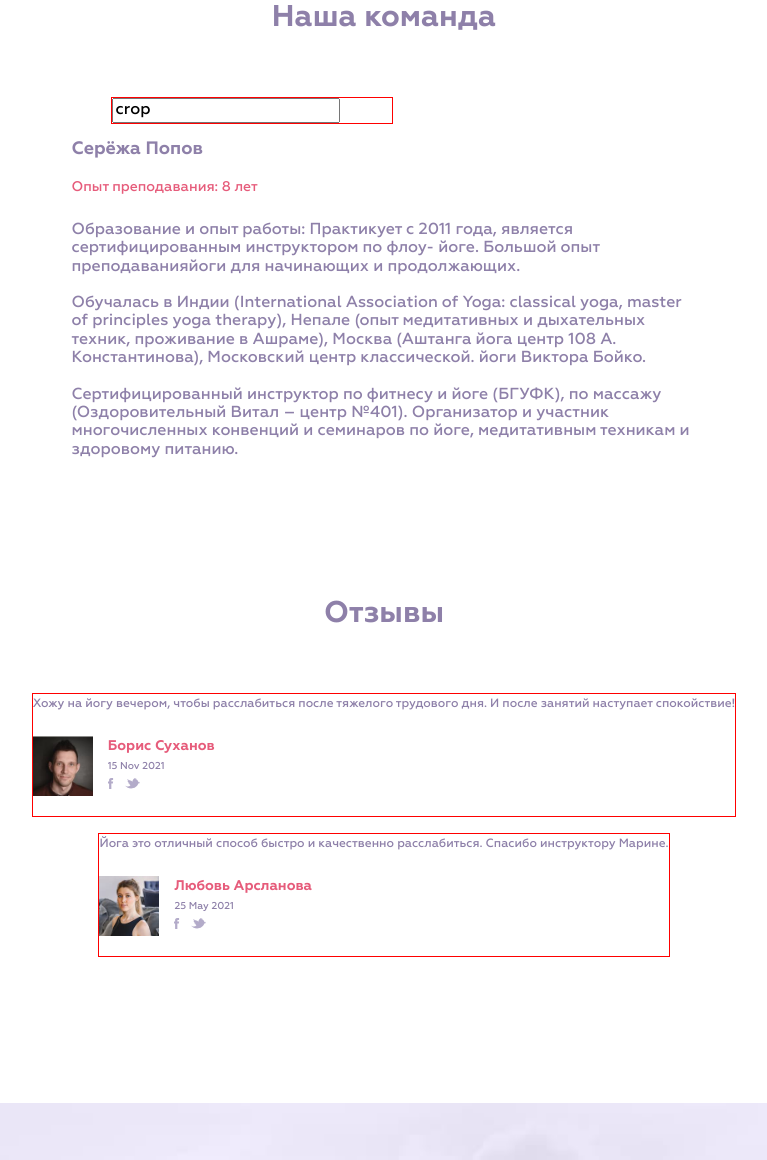
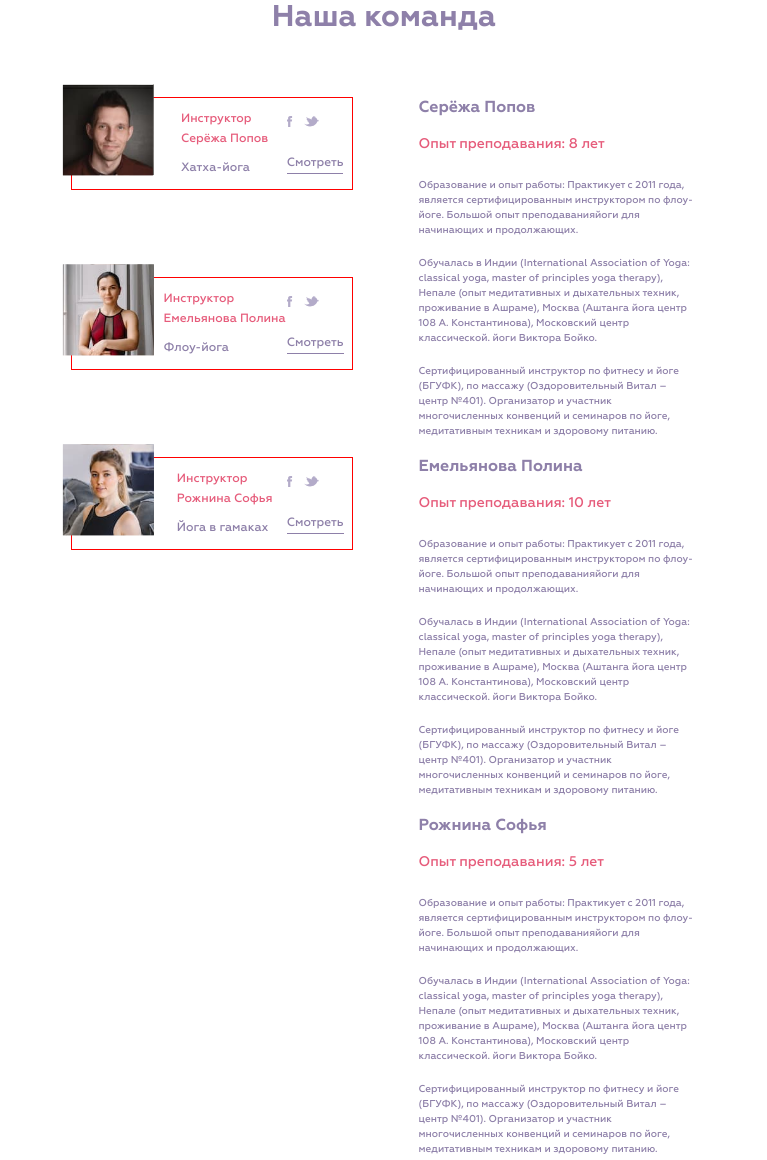
Before and after one commit to katarsis09/yoga, a website: page index.html in a window 1280 px wide. Shown: the part 1689-2849 px from the top of the page, without its empty margins (256-1023 px from the left). Drawn offline with Linux system fonts and the light colour scheme; files whose address does not match are found by name.

Commit message:
section-about

```diff
--- a/index.html
+++ b/index.html
@@ -174,36 +174,9 @@
       </section>
       <section class="about section__about">
         <h2 class="section__title">Наша команда</h2>
-
-
-        <ul class="about__list">
+        <div class="about__cards">
+          <ul class="about__list list-reset">
             <li class="about__item">
-            <input type="text" type="radio" name="upload" value="crop" id="upload__crop">
-          </li>
-
-
-
-
-
-        </ul>
-
-
-
-
-
-
-
-
-
-
-
-
-
-
-
-
-        <!-- <div class="about__description">
-          <div class="about__item">
               <img src="./img/teacher.jpg" class="about__photo about__popov" alt="Фото инструктора Сергей Попов">
               <div class="about__descr">
                 <p class="about__prof">Инструктор</p>
@@ -227,24 +200,13 @@
                     </a>
                   </li>
                 </ul>
-              <a href="#" class="about__link">Смотреть</a>
-            </div>
+                <label class="about__label about__label--popov" for="about__popov">Смотреть</label>
               </div>
 
-          <div class="about__info">
-            <h3 class="about__fullname">Серёжа Попов</h3>
-            <p class="about__experience">Опыт преподавания: 8 лет</p>
-            <p class="about__work">
-              Образование и опыт работы: Практикует с 2011 года, является сертифицированным инструктором по флоу- йоге. Большой опыт преподаванияйоги для начинающих и продолжающих. </p>
-            <p class="about__work">
-              Обучалась в Индии (International Association of Yoga: classical yoga, master of principles yoga therapy), Непале (опыт медитативных и дыхательных техник, проживание в Ашраме), Москва (Аштанга йога центр 108 А. Константинова), Московский центр классической.
-              йоги Виктора Бойко. </p>
-            <p class="about__work">
-              Сертифицированный инструктор по фитнесу и йоге (БГУФК), по массажу (Оздоровительный Витал – центр №401). Организатор и участник многочисленных конвенций и семинаров по йоге, медитативным техникам и здоровому питанию.
-            </p>
-          </div>
 
-          <div class="about__item">
+
+            </li>
+            <li class="about__item">
               <img src="./img/emelyanova.jpg" class="about__photo about__emelyanova" alt="Фото инструктора Емельянова Полина">
               <div class="about__descr">
                 <p class="about__prof">Инструктор</p>
@@ -268,11 +230,45 @@
                     </a>
                   </li>
                 </ul>
-              <a href="#" class="about__link">Смотреть</a>
-            </div>
+
+                <label class="about__label about__label--emelyanova" for="about__emelyanova">Смотреть</label>
               </div>
 
-          <div class="about__info">
+            </li>
+            <li class="about__item">
+              <img src="./img/ronjina.jpg" class="about__photo about__rojnina" alt="Фото инструктора Рожнина Софья">
+              <div class="about__descr">
+                <p class="about__prof">Инструктор</p>
+                  <p class="about__name">Рожнина Софья</p>
+                  <p class="about__lesson">Йога в гамаках</p>
+              </div>
+              <div class="about__teacher">
+                <ul class="about__social list-reset">
+                  <li class="about__contact">
+                    <a href="#" class="aboot__messager">
+                      <svg width="6" height="11" viewBox="0 0 6 11" fill="none" xmlns="http://www.w3.org/2000/svg">
+                      <path d="M1.09903 2.1101C1.09903 2.38467 1.09903 3.61019 1.09903 3.61019H0V5.44451H1.09903V10.8954H3.35667V5.44466H4.87165C4.87165 5.44466 5.01354 4.56512 5.08231 3.60343C4.88513 3.60343 3.36521 3.60343 3.36521 3.60343C3.36521 3.60343 3.36521 2.53628 3.36521 2.34923C3.36521 2.16178 3.61136 1.90963 3.85465 1.90963C4.09748 1.90963 4.61 1.90963 5.08469 1.90963C5.08469 1.65988 5.08469 0.796959 5.08469 6.55242e-09C4.45099 6.55242e-09 3.73004 6.55242e-09 3.41225 6.55242e-09C1.04322 -0.000126652 1.09903 1.83601 1.09903 2.1101Z" fill="#8B7EAC" fill-opacity="0.65"/>
+                      </svg>
+                    </a>
+                  </li>
+                  <li class="about__contact">
+                    <a href="#" class="aboot__messager">
+                      <svg width="16" height="11" viewBox="0 0 16 11" fill="none" xmlns="http://www.w3.org/2000/svg">
+                        <path d="M13.3758 4.62004C14.223 4.55015 14.7977 4.16499 15.0189 3.6424C14.7133 3.83013 13.7646 4.03481 13.2406 3.83988C13.215 3.71678 13.1863 3.59986 13.1581 3.49429C12.7589 2.02838 11.392 0.847392 9.95978 0.990062C10.0757 0.943277 10.1932 0.899718 10.3104 0.860614C10.468 0.804149 11.393 0.653658 11.2473 0.32718C11.1245 0.0400164 9.99446 0.544201 9.78168 0.6101C10.0626 0.504465 10.5271 0.322761 10.5769 0C10.1465 0.0590249 9.7241 0.262473 9.39768 0.5583C9.51552 0.431447 9.60492 0.276853 9.6239 0.110475C8.47614 0.84371 7.80567 2.32196 7.26308 3.75592C6.83703 3.34303 6.45941 3.01788 6.12065 2.83734C5.17031 2.32772 4.03402 1.796 2.25031 1.13385C2.19556 1.724 2.54218 2.50868 3.54095 3.03051C3.32456 3.00154 2.92884 3.06618 2.61235 3.14197C2.74124 3.81803 3.16217 4.37504 4.30172 4.64438C3.78094 4.67875 3.5118 4.79726 3.26788 5.05268C3.50507 5.52288 4.08386 6.07627 5.12503 5.96268C3.96746 6.4616 4.65304 7.38555 5.59496 7.24776C3.98811 8.90744 1.45474 8.78546 0 7.3973C3.79823 12.5728 12.0547 10.4581 13.2851 5.47308C14.207 5.48094 14.7489 5.15376 15.085 4.79305C14.5538 4.88318 13.784 4.79003 13.3758 4.62004Z" fill="#8B7EAC" fill-opacity="0.65"/>
+                      </svg>
+                    </a>
+                  </li>
+                </ul>
+
+                <label class="about__label about__label--rojnina" for="about__rojnina">Смотреть</label>
+              </div>
+
+            </li>
+          </ul>
+
+          <div class="about__slides">
+            <input type="radio" name="about__radiobtn"  id="about__popov" class="about__radio about__radio--popov">
+            <div class="about__info about__info--popov">
               <h3 class="about__fullname">Серёжа Попов</h3>
               <p class="about__experience">Опыт преподавания: 8 лет</p>
               <p class="about__work">
@@ -284,37 +280,10 @@
                 Сертифицированный инструктор по фитнесу и йоге (БГУФК), по массажу (Оздоровительный Витал – центр №401). Организатор и участник многочисленных конвенций и семинаров по йоге, медитативным техникам и здоровому питанию.
               </p>
             </div>
-
-          <div class="about__item">
-            <img src="./img/ronjina.jpg" class="about__photo about__rojnina" alt="Фото инструктора Рожнина Софья">
-              <div class="about__descr">
-                <p class="about__prof">Инструктор</p>
-                <p class="about__name">Рожнина Софья</p>
-                <p class="about__lesson">Йога в гамаках</p>
-              </div>
-              <div class="about__teacher">
-                <ul class="about__social list-reset">
-                  <li class="about__contact">
-                    <a href="" class="aboot__messager">
-                      <svg width="6" height="11" viewBox="0 0 6 11" fill="none" xmlns="http://www.w3.org/2000/svg">
-                      <path d="M1.09903 2.1101C1.09903 2.38467 1.09903 3.61019 1.09903 3.61019H0V5.44451H1.09903V10.8954H3.35667V5.44466H4.87165C4.87165 5.44466 5.01354 4.56512 5.08231 3.60343C4.88513 3.60343 3.36521 3.60343 3.36521 3.60343C3.36521 3.60343 3.36521 2.53628 3.36521 2.34923C3.36521 2.16178 3.61136 1.90963 3.85465 1.90963C4.09748 1.90963 4.61 1.90963 5.08469 1.90963C5.08469 1.65988 5.08469 0.796959 5.08469 6.55242e-09C4.45099 6.55242e-09 3.73004 6.55242e-09 3.41225 6.55242e-09C1.04322 -0.000126652 1.09903 1.83601 1.09903 2.1101Z" fill="#8B7EAC" fill-opacity="0.65"/>
-                      </svg>
-                    </a>
-                  </li>
-                  <li class="about__contact">
-                    <a href="" class="aboot__messager">
-                      <svg width="16" height="11" viewBox="0 0 16 11" fill="none" xmlns="http://www.w3.org/2000/svg">
-                        <path d="M13.3758 4.62004C14.223 4.55015 14.7977 4.16499 15.0189 3.6424C14.7133 3.83013 13.7646 4.03481 13.2406 3.83988C13.215 3.71678 13.1863 3.59986 13.1581 3.49429C12.7589 2.02838 11.392 0.847392 9.95978 0.990062C10.0757 0.943277 10.1932 0.899718 10.3104 0.860614C10.468 0.804149 11.393 0.653658 11.2473 0.32718C11.1245 0.0400164 9.99446 0.544201 9.78168 0.6101C10.0626 0.504465 10.5271 0.322761 10.5769 0C10.1465 0.0590249 9.7241 0.262473 9.39768 0.5583C9.51552 0.431447 9.60492 0.276853 9.6239 0.110475C8.47614 0.84371 7.80567 2.32196 7.26308 3.75592C6.83703 3.34303 6.45941 3.01788 6.12065 2.83734C5.17031 2.32772 4.03402 1.796 2.25031 1.13385C2.19556 1.724 2.54218 2.50868 3.54095 3.03051C3.32456 3.00154 2.92884 3.06618 2.61235 3.14197C2.74124 3.81803 3.16217 4.37504 4.30172 4.64438C3.78094 4.67875 3.5118 4.79726 3.26788 5.05268C3.50507 5.52288 4.08386 6.07627 5.12503 5.96268C3.96746 6.4616 4.65304 7.38555 5.59496 7.24776C3.98811 8.90744 1.45474 8.78546 0 7.3973C3.79823 12.5728 12.0547 10.4581 13.2851 5.47308C14.207 5.48094 14.7489 5.15376 15.085 4.79305C14.5538 4.88318 13.784 4.79003 13.3758 4.62004Z" fill="#8B7EAC" fill-opacity="0.65"/>
-                      </svg>
-                    </a>
-                  </li>
-                </ul>
-                <a href="" class="about__link">Смотреть</a>
-              </div>
-          </div> -->
-          <div class="about__info">
-            <h3 class="about__fullname">Серёжа Попов</h3>
-            <p class="about__experience">Опыт преподавания: 8 лет</p>
+            <input type="radio" name="about__radiobtn"  id="about__emelyanova" class="about__radio about__radio--emelyanova">
+            <div class="about__info about__info--emelyanova">
+              <h3 class="about__fullname">Емельянова Полина</h3>
+              <p class="about__experience">Опыт преподавания: 10 лет</p>
               <p class="about__work">
                 Образование и опыт работы: Практикует с 2011 года, является сертифицированным инструктором по флоу- йоге. Большой опыт преподаванияйоги для начинающих и продолжающих. </p>
               <p class="about__work">
@@ -323,6 +292,20 @@
               <p class="about__work">
                 Сертифицированный инструктор по фитнесу и йоге (БГУФК), по массажу (Оздоровительный Витал – центр №401). Организатор и участник многочисленных конвенций и семинаров по йоге, медитативным техникам и здоровому питанию.
               </p>
+            </div>
+            <input type="radio" name="about__radiobtn"  id="about__rojnina" class="about__radio about__radio--rojnina">
+            <div class="about__info about__info--rojnina">
+              <h3 class="about__fullname">Рожнина Софья</h3>
+              <p class="about__experience">Опыт преподавания: 5 лет</p>
+              <p class="about__work">
+                Образование и опыт работы: Практикует с 2011 года, является сертифицированным инструктором по флоу- йоге. Большой опыт преподаванияйоги для начинающих и продолжающих. </p>
+              <p class="about__work">
+                Обучалась в Индии (International Association of Yoga: classical yoga, master of principles yoga therapy), Непале (опыт медитативных и дыхательных техник, проживание в Ашраме), Москва (Аштанга йога центр 108 А. Константинова), Московский центр классической.
+                йоги Виктора Бойко. </p>
+              <p class="about__work">
+                Сертифицированный инструктор по фитнесу и йоге (БГУФК), по массажу (Оздоровительный Витал – центр №401). Организатор и участник многочисленных конвенций и семинаров по йоге, медитативным техникам и здоровому питанию.
+              </p>
+            </div>
           </div>
         </div>
       </section>
--- a/sass/blocks/about.scss
+++ b/sass/blocks/about.scss
@@ -15,7 +15,7 @@
     display: flex;
     justify-content: space-between;
     align-items: center;
-    width: 400px;
+
     background-color: $white;
 
 
@@ -30,11 +30,15 @@
       padding-right: 8px;
       outline: 1px solid red;
     }
+    @media (min-width: $desktop-width) {
+      width: 400px;
+    }
+
   }
 
-  // &__item:not(:last-child) {
-  //   margin-bottom: 89px;
-  // }
+  &__item:not(:last-child) {
+    margin-bottom: 89px;
+  }
 
   &__article {
     display: flex;
@@ -43,6 +47,12 @@
     padding-bottom: 18px;
   }
 
+  &__label {
+    font-size: 12px;
+    line-height: 20px;
+    color: $lightpurple;
+    border-bottom: 1px solid #8E80A9;
+  }
 
   &__descr {
 
@@ -71,7 +81,11 @@
     }
 
     @media (min-width: $tablet-width) and (max-width: $desktop-width) {
-      margin-bottom: 8x;
+      margin-bottom: 9px;
+    }
+
+    @media (min-width: $desktop-width) {
+      margin-bottom: 9px;
     }
 
   }
@@ -134,7 +148,7 @@
 
   &__social {
     display: flex;
-    margin-bottom: 37px;
+    margin-bottom: 30px;
 
     @media (max-width: $tablet-width) {
       margin-bottom: 0;
@@ -176,7 +190,10 @@
     @media (max-width: $tablet-width) {
       margin-bottom: 5px;
       font-size: 0;
+    }
 
+    @media (min-width: $tablet-width) {
+      font-size: 16px;
     }
   }
 
@@ -191,15 +208,57 @@
       font-size: 10px;
       margin-bottom: 5px;
     }
+    @media (min-width: $tablet-width) {
+      font-size: 14px;
+    }
   }
 
   &__work {
     margin-bottom: 18px;
+    font-size: 10px;
+    line-height: 15px;
     color: $lightpurple;
 
-    @media (max-width: $tablet-width) {
-      font-size: 10px;
-      line-height: 15px;
+    // @media (max-width: $tablet-width) {
+    //   font-size: 10px;
+    //   line-height: 15px;
+    // }
+    @media (min-width: $desktop-width) {
+      font-size: 12px;
+      line-height: 20px;
     }
   }
+
+  &__slides input {
+    display: none;
+  }
+
+  &__cards {
+    // @media (min-width: $tablet-width) {
+    //   display: flex;
+    //   justify-content: space-between;
+    // }
+
+    @media (min-width: $tablet-width) {
+      display: flex;
+      justify-content: space-between;
+    }
+  }
+
+
+  &__info {
+    @media (max-width: $tablet-width) and (min-width: $tablet-width){
+      display: none;
+    }
+
+  }
+
+
+
+  &__radio:checked + .about__info {
+    @media (min-width: $tablet-width) {
+        display: block;
+      }
+  }
+
 }
--- a/sass/blocks/reviews.scss
+++ b/sass/blocks/reviews.scss
@@ -2,12 +2,13 @@
 
 
   margin-bottom: 147px;
+  display: flex;
+  flex-direction: column;
+  align-items: center;
 
-  @media (min-width: $tablet-width) and (max-width: $desktop-width) {
-    display: flex;
-    flex-direction: column;
-    align-items: center;
-  }
+
+
+
 
 
   &__article {
```
Also changed, not shown: build/css/style.css, 1 other file. Lines whose indentation alone changed are shown as unchanged.
